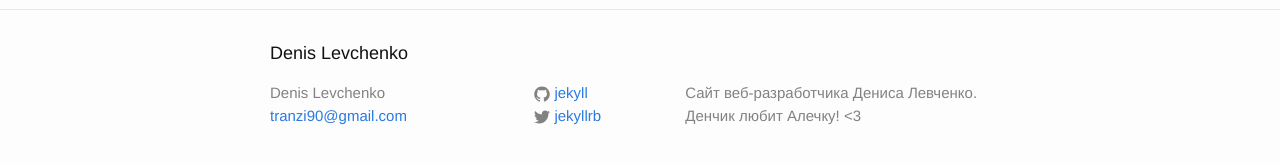
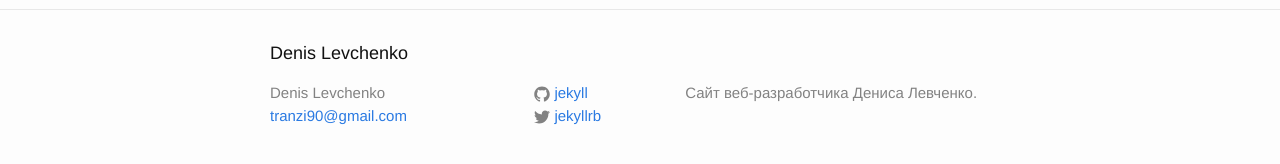
Before and after one commit to tranzi90/tranzi90.github.io, a Jekyll site: the page built from about.md, in a window 1280 px wide. Shown: the part 341-505 px from the top of the page. Built offline with Jekyll 4.4.1, drawn with Linux system fonts in a browser that asks for light colours.

Commit message:
Update _config.yml

```diff
--- a/_config.yml
+++ b/_config.yml
@@ -9,7 +9,7 @@
 title: Denis Levchenko
 email: tranzi90@gmail.com
 description: > # this means to ignore newlines until "baseurl:"
-  Сайт веб-разработчика Дениса Левченко. Денчик любит Алечку! <3
+  Сайт веб-разработчика Дениса Левченко.
 baseurl: "" # the subpath of your site, e.g. /blog
 url: "http://denis-developer.com/" # the base hostname & protocol for your site
 twitter_username: jekyllrb
```
